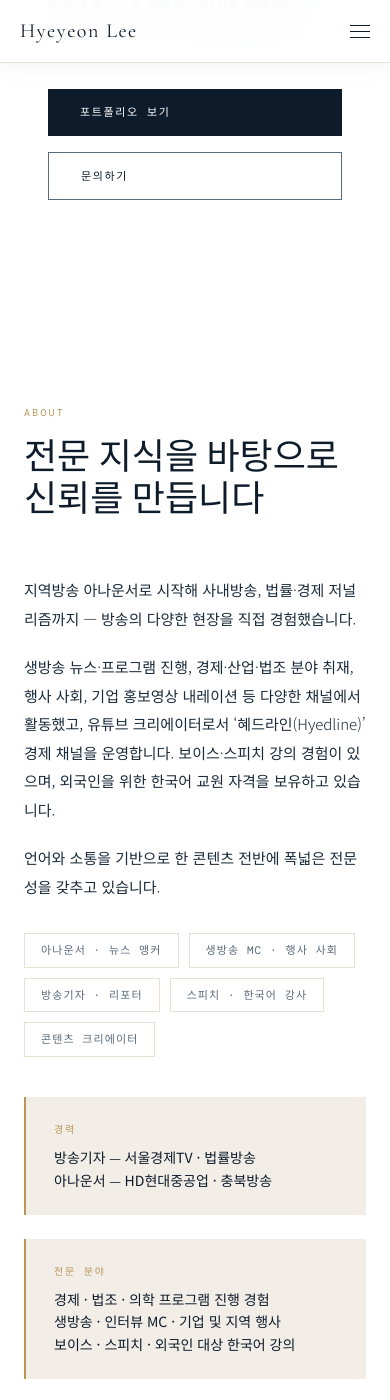
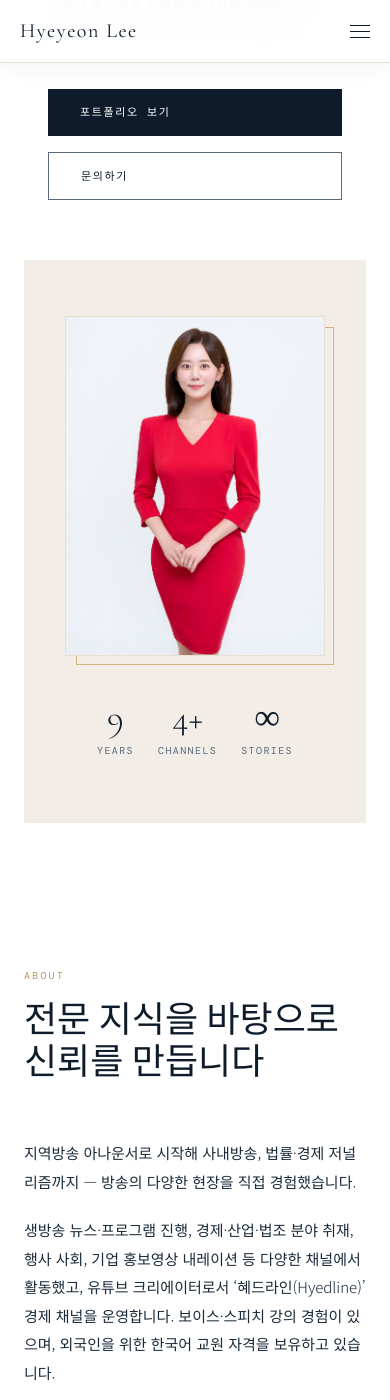
Before and after one commit to annhylee/annhylee.github.io, a Jekyll site: the page built from index.md, in a window 390 px wide and 1400 px high, scrolled down 464 px. Built offline with Jekyll 4.4.1, drawn with Linux system fonts in a browser that asks for light colours; some web fonts are replaced.

Commit message:
Show profile photo and stats on mobile hero
The right hero column (photo frame + stats) was display:none under
900px. Stack it below the hero text instead, with the stats row in
normal flow rather than absolutely pinned.

Co-Authored-By: Claude Fable 5 <noreply@anthropic.com>
Claude-Session: https://claude.ai/code/session_01R1tTrmzrizydM86Mqr6aJU

```diff
--- a/assets/css/main.css
+++ b/assets/css/main.css
@@ -692,7 +692,15 @@
     nav.menu-open .nav-links a { transform: translateY(0); }
     #hero { grid-template-columns: 1fr; min-height: auto; }
     .hero-left { padding: 100px 24px 60px; }
-    .hero-right { display: none; }
+    .hero-right {
+      padding: 56px 24px 64px;
+      flex-direction: column;
+    }
+    .hero-photo-placeholder { height: auto; }
+    .hero-stats {
+      position: static;
+      margin-top: 44px;
+    }
     section { padding: 72px 24px; }
     .about-grid, .contact-grid { grid-template-columns: 1fr; gap: 40px; }
     .portfolio-grid { grid-template-columns: 1fr 1fr; }
```
